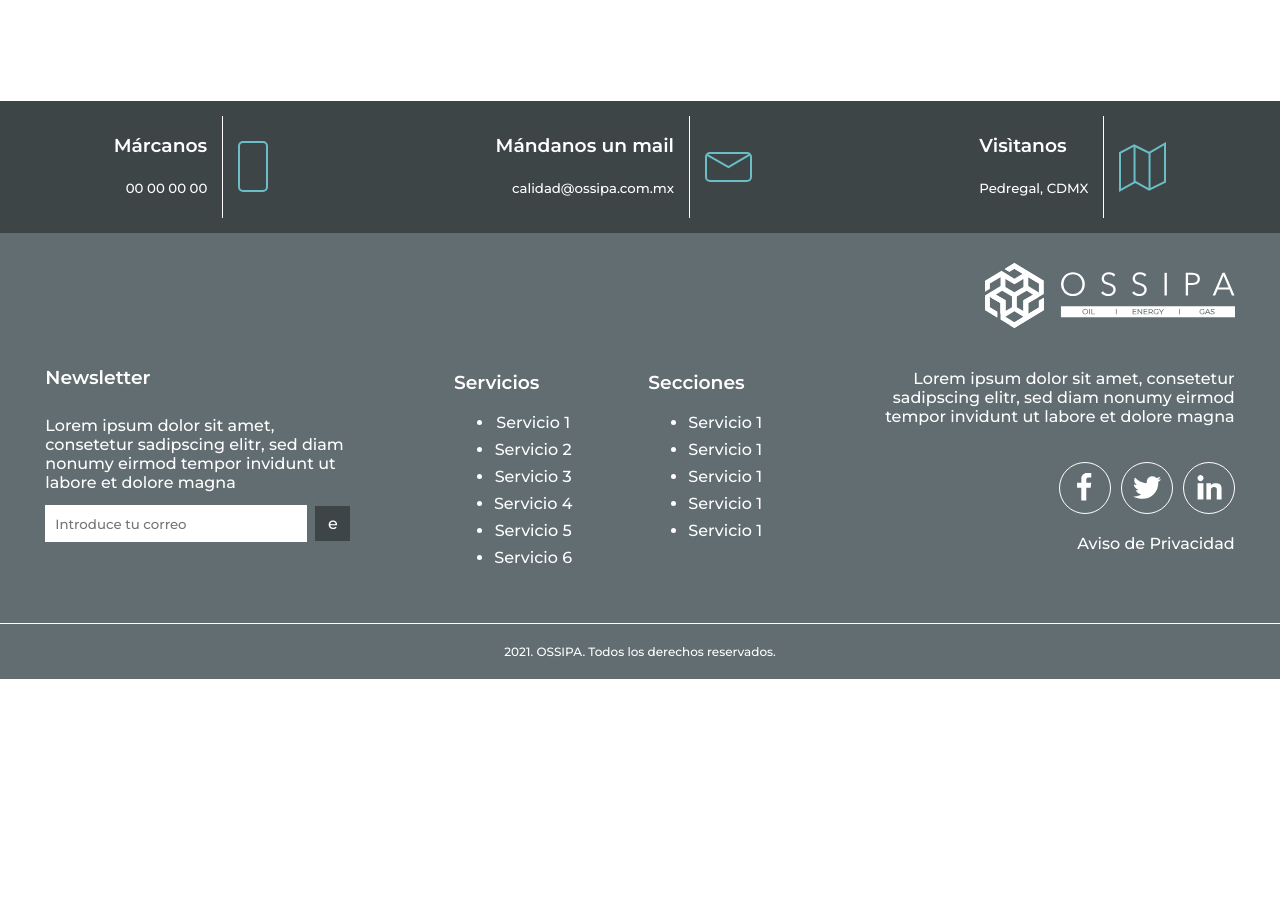
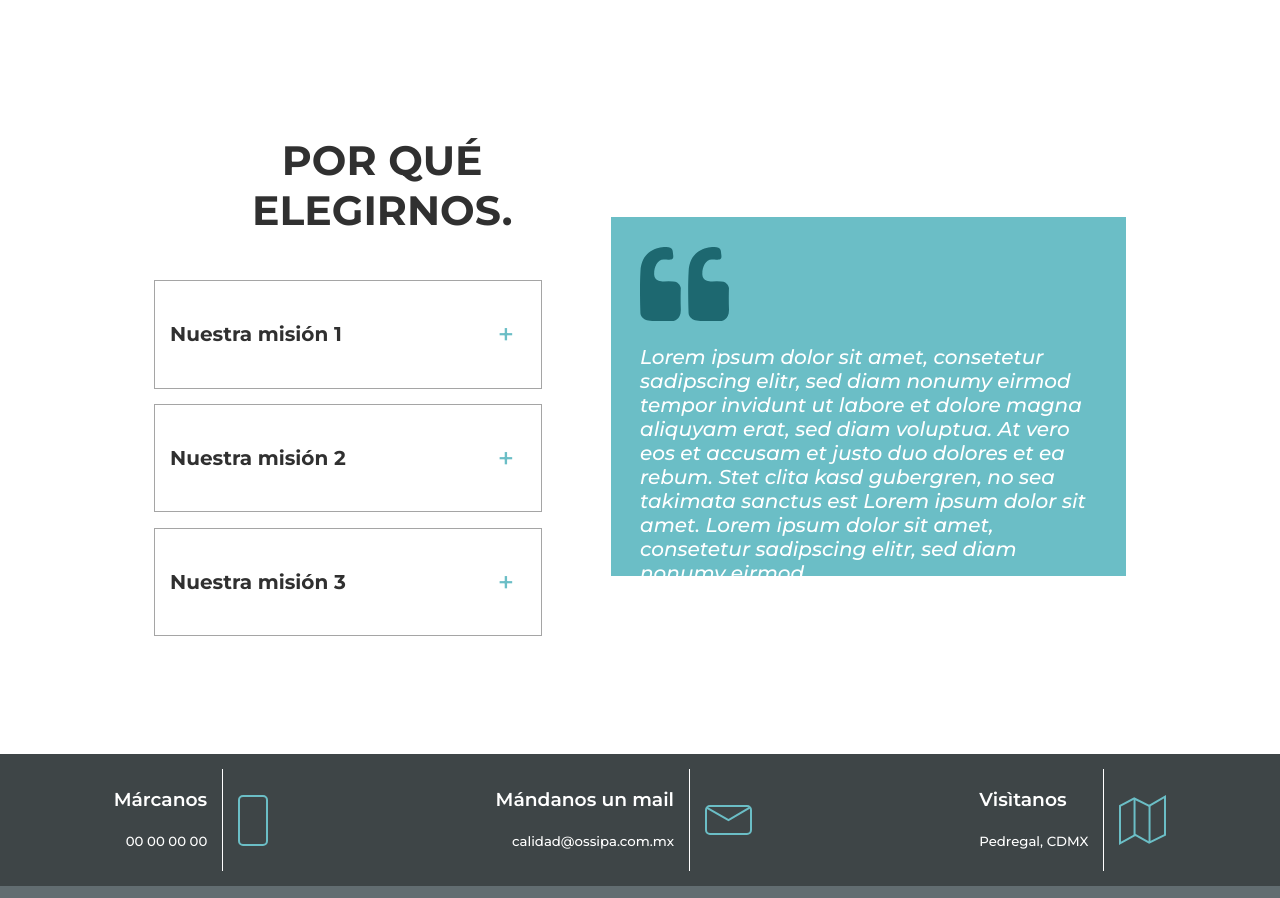
Before and after one commit to marquesin/proyectoossipa, a React (Create React App) app: page /nosotros in a window 1280 px wide. Shown: the part 1993-2891 px from the top of the page. Before the commit the page ends 2672 px from the top, so only its background shows below. Built offline with nearby package versions, Linux system fonts and the light colour scheme.

Commit message:
Finalizacion de pestaña "nosotros"

```diff
--- a/src/Components/Home/ComoPodemosAyudar/ComoPodemosAyudar.css
+++ b/src/Components/Home/ComoPodemosAyudar/ComoPodemosAyudar.css
@@ -35,6 +35,7 @@ font-weight: 700;
     padding-right: 8%;
     margin-top: 8%;
     margin-bottom: 5%;
+    height: 130px;
 }
 .ServiciosCPA{
     width: 120px;
--- a/src/Components/Nosotros/Nosotros.js
+++ b/src/Components/Nosotros/Nosotros.js
@@ -6,6 +6,7 @@ import Banner from "./Banner/Banner";
 import NuestraHistoria from "./NuestraHistoria/NuestraHistoria";
 import Certificaciones from "./Certificaciones/Certificaciones";
 import Slogan from "./Slogan/Slogan";
+import PorqueElegirnos from "./PorqueElegirnos/PorqueElegirnos";
 
 export default function Nosotros() {
   return (
@@ -15,6 +16,7 @@ export default function Nosotros() {
       <NuestraHistoria />
       <Certificaciones />
       <Slogan />
+      <PorqueElegirnos />
       <Footer />
     </main>
   );
--- /dev/null
+++ b/src/Components/Nosotros/PorqueElegirnos/Misiones/Misiones.css
@@ -0,0 +1,68 @@
+.containerMisiones{
+    margin-right: 15%;
+}
+
+.containerMisionCompleta{
+    border:#A5A5A5 solid 1px;
+    margin-bottom: 4%;
+    opacity: 1;
+}
+
+.titleMasButton{
+    display: flex;
+    justify-content: space-between;
+    padding: 2% 4% 2% 4%;
+    align-items: center;
+
+}
+.titleMasButton-{
+    display: flex;
+    justify-content: space-between;
+    padding: 2% 4% 2% 4%;
+    align-items: center;
+    border-bottom: solid #A5A5A5 2px;
+}
+
+.titleMisiones{
+    font-size: 20px;
+    font-weight: 700;
+    color: #303030;
+}
+
+.buttonMisiones-{
+    width: 40px;
+    height: 40px;
+    background-color: #6BBEC6;
+    display: flex;
+    justify-content: center;
+    align-items: center;
+    border: none;
+    font-weight: 700;
+    color: #FFFFFF;
+    font-size: 28px;
+}
+.buttonMisiones-:hover, .buttonMisiones{
+    cursor: pointer;
+}
+.buttonMisiones{
+    width: 40px;
+    height: 40px;
+    background-color: #FFFFFF;
+    display: flex;
+    justify-content: center;
+    align-items: center;
+    border: none;
+    font-weight: 700;
+    color: #6BBEC6;
+    font-size: 28px;
+
+}
+.pMisiones{
+    font-size: 18px;
+    font-weight: 500;
+    text-align: left;
+    letter-spacing: 0;
+    opacity: 1;
+    color: #767676;
+    padding: 2% 4% 2% 4%;
+}
--- /dev/null
+++ b/src/Components/Nosotros/PorqueElegirnos/Misiones/Misiones.js
@@ -0,0 +1,74 @@
+import React from "react";
+import "./Misiones.css";
+import { useState } from "react";
+
+export default function Misiones() {
+  const [mision1, setMision1] = useState(false);
+  const [mision2, setMision2] = useState(false);
+  const [mision3, setMision3] = useState(false);
+
+  return (
+    <div className="containerMisiones">
+      <div className="containerMisionCompleta">
+        <div className={mision1 ? "titleMasButton-" : "titleMasButton"}>
+          <h5 className="titleMisiones">Nuestra misión 1</h5>
+          <button
+            onClick={() => setMision1(!mision1)}
+            className={mision1 ? "buttonMisiones-" : "buttonMisiones"}
+          >
+            {mision1 ? <p>-</p> : <p>+</p>}
+          </button>
+        </div>
+        {mision1 ? (
+          <p className="pMisiones">
+            Lorem ipsum dolor sit amet, consetetur sadipscing elitr, sed diam
+            nonumy eirmod tempor invidunt ut labore et dolore ma ed diam nonumy
+            eirmod tempor invidunt ut labore et dolore ma
+          </p>
+        ) : (
+          ""
+        )}
+      </div>
+      <div className="containerMisionCompleta">
+        <div className={mision2 ? "titleMasButton-" : "titleMasButton"}>
+          <h5 className="titleMisiones">Nuestra misión 2</h5>
+          <button
+            onClick={() => setMision2(!mision2)}
+            className={mision2 ? "buttonMisiones-" : "buttonMisiones"}
+          >
+            {mision2 ? <p>-</p> : <p>+</p>}
+          </button>
+        </div>
+        {mision2 ? (
+          <p className="pMisiones">
+            Lorem ipsum dolor sit amet, consetetur sadipscing elitr, sed diam
+            nonumy eirmod tempor invidunt ut labore et dolore ma ed diam nonumy
+            eirmod tempor invidunt ut labore et dolore ma
+          </p>
+        ) : (
+          ""
+        )}
+      </div>
+      <div className="containerMisionCompleta">
+        <div className={mision3 ? "titleMasButton-" : "titleMasButton"}>
+          <h5 className="titleMisiones">Nuestra misión 3</h5>
+          <button
+            onClick={() => setMision3(!mision3)}
+            className={mision3 ? "buttonMisiones-" : "buttonMisiones"}
+          >
+            {mision3 ? <p>-</p> : <p>+</p>}
+          </button>
+        </div>
+        {mision3 ? (
+          <p className="pMisiones">
+            Lorem ipsum dolor sit amet, consetetur sadipscing elitr, sed diam
+            nonumy eirmod tempor invidunt ut labore et dolore ma ed diam nonumy
+            eirmod tempor invidunt ut labore et dolore ma
+          </p>
+        ) : (
+          ""
+        )}
+      </div>
+    </div>
+  );
+}
--- /dev/null
+++ b/src/Components/Nosotros/PorqueElegirnos/PorqueElegirnos.css
@@ -0,0 +1,40 @@
+@import url('https://fonts.googleapis.com/css2?family=Montserrat:ital,wght@1,500&display=swap');
+.containerPorqueElegirnos{
+    padding-left: 12%;
+    padding-right: 12%;
+    display: flex;
+    margin-bottom: 8%;
+}
+
+.containerTitleyMisiones{
+    width: 50%;
+}
+
+.titlePorqueElegirnos{
+    letter-spacing: 0px;
+    opacity: 1;
+    font-size: 41px;
+    font-weight: 700;
+    color: #303030;
+    margin-bottom: 10%;
+}
+
+.containerTextComillas{
+    width: 50%;
+    background-color: #6BBEC6;
+    display: flex;
+    flex-direction: column;
+    align-items: flex-start;
+    padding: 3%;
+    margin-top: 12%;
+    height: 300px;
+}
+.pComilla{
+    font-style: italic;
+    font-weight: 500;
+    font-size: 20px;
+    text-align: left;
+    letter-spacing: 0px;
+    color: #FFFFFF;
+    opacity: 1;
+}
--- /dev/null
+++ b/src/Components/Nosotros/PorqueElegirnos/PorqueElegirnos.js
@@ -0,0 +1,34 @@
+import React from "react";
+import "./PorqueElegirnos.css";
+import Comilla from "./images/Comilla.svg";
+import Misiones from "./Misiones/Misiones";
+
+export default function PorqueElegirnos() {
+  return (
+    <section className="containerPorqueElegirnos">
+      <div className="containerTitleyMisiones">
+        <h1 className="titlePorqueElegirnos">
+          POR QUÉ ELEGIRNOS<span className="titlePorqueElegirnosColor">.</span>
+        </h1>
+        <Misiones />
+      </div>
+      <div className="containerTextComillas">
+        <div className="containerComilla">
+          <img
+            src={Comilla}
+            alt="Imagen de una comilla"
+            className="imageComilla"
+          />
+        </div>
+        <p className="pComilla">
+          Lorem ipsum dolor sit amet, consetetur sadipscing elitr, sed diam
+          nonumy eirmod tempor invidunt ut labore et dolore magna aliquyam erat,
+          sed diam voluptua. At vero eos et accusam et justo duo dolores et ea
+          rebum. Stet clita kasd gubergren, no sea takimata sanctus est Lorem
+          ipsum dolor sit amet. Lorem ipsum dolor sit amet, consetetur
+          sadipscing elitr, sed diam nonumy eirmod.
+        </p>
+      </div>
+    </section>
+  );
+}
```
Also changed, not shown: src/Components/Nosotros/PorqueElegirnos/images/Comilla.svg (added).
